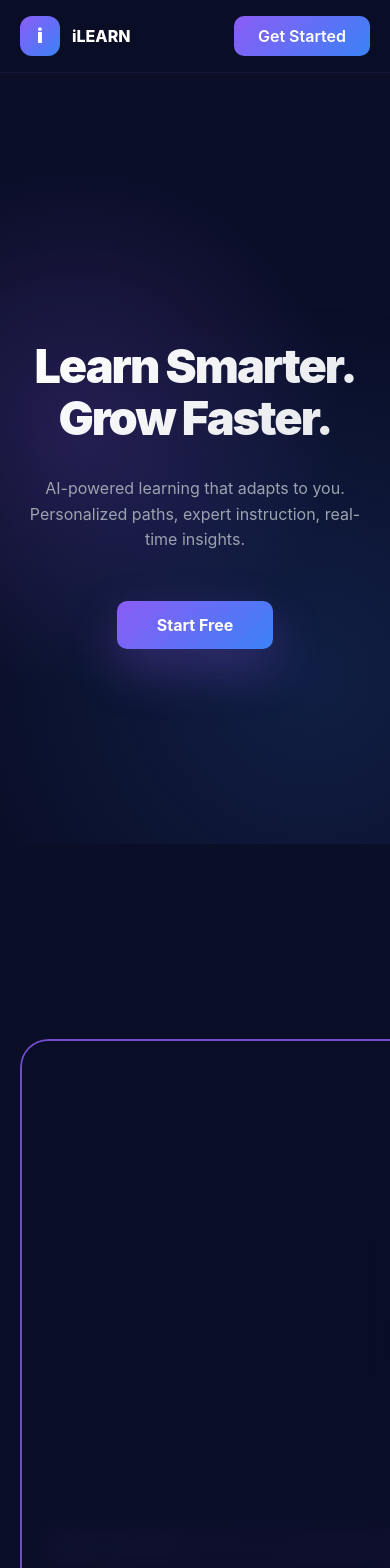
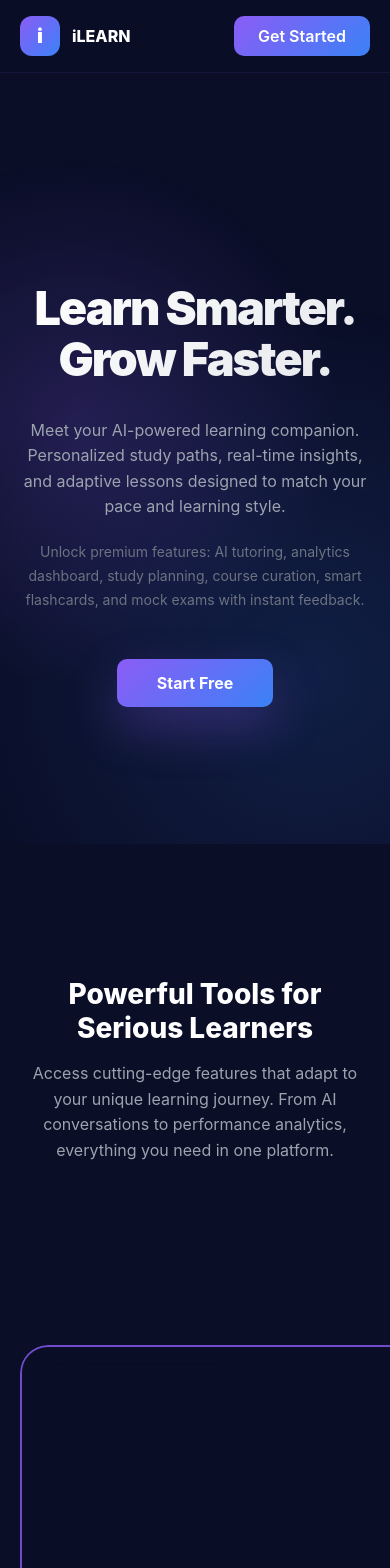
Before and after one commit to emmagreat49-glitch/ilearn-nextjs, a Next.js app: page / in a window 390 px wide. Shown: the top 1568 px of the page. Built offline with nearby package versions, Linux system fonts and the light colour scheme.

Commit message:
enhance: richer copy + 42% image opacity + better layout

```diff
--- a/app/page.tsx
+++ b/app/page.tsx
@@ -43,28 +43,37 @@ export default function HomePage() {
       <section style={{ position: 'relative', minHeight: '100vh', display: 'flex', alignItems: 'center', justifyContent: 'center', padding: '80px 20px', zIndex: 2 }}>
         <div style={{ maxWidth: '1000px', textAlign: 'center' }}>
           <h1 style={{ fontSize: 'clamp(40px, 12vw, 100px)', fontWeight: '900', lineHeight: '1.1', marginBottom: '24px', letterSpacing: '-2px', background: 'linear-gradient(135deg, #ffffff 0%, #e5e7eb 100%)', WebkitBackgroundClip: 'text', WebkitTextFillColor: 'transparent', opacity: Math.max(0, 1 - scrollY / 500) }}>Learn Smarter. Grow Faster.</h1>
-          <p style={{ fontSize: 'clamp(16px, 4vw, 20px)', color: '#9ca3af', lineHeight: '1.6', maxWidth: '600px', margin: '32px auto 48px' }}>AI-powered learning that adapts to you. Personalized paths, expert instruction, real-time insights.</p>
-          <button onClick={() => setShowLogin(true)} style={{ padding: '14px 40px', background: 'linear-gradient(135deg, #8b5cf6 0%, #3b82f6 100%)', border: 'none', borderRadius: '10px', color: 'white', fontWeight: '700', cursor: 'pointer', boxShadow: '0 20px 50px rgba(139, 92, 246, 0.3)' }}>Start Free</button>
+          <p style={{ fontSize: 'clamp(16px, 4vw, 20px)', color: '#9ca3af', lineHeight: '1.6', maxWidth: '700px', margin: '32px auto 20px' }}>Meet your AI-powered learning companion. Personalized study paths, real-time insights, and adaptive lessons designed to match your pace and learning style.</p>
+          <p style={{ fontSize: 'clamp(14px, 3.5vw, 18px)', color: '#6b7280', lineHeight: '1.7', maxWidth: '650px', margin: '0 auto 48px' }}>Unlock premium features: AI tutoring, analytics dashboard, study planning, course curation, smart flashcards, and mock exams with instant feedback.</p>
+          <button onClick={() => setShowLogin(true)} style={{ padding: '14px 40px', background: 'linear-gradient(135deg, #8b5cf6 0%, #3b82f6 100%)', border: 'none', borderRadius: '10px', color: 'white', fontWeight: '700', cursor: 'pointer', boxShadow: '0 20px 50px rgba(139, 92, 246, 0.3)', fontSize: '16px' }}>Start Free</button>
         </div>
+      </section>
+
+      <section style={{ position: 'relative', padding: '60px 20px 40px', maxWidth: '1200px', margin: '0 auto', zIndex: 2, textAlign: 'center' }}>
+        <h2 style={{ fontSize: 'clamp(28px, 6vw, 48px)', fontWeight: '800', marginBottom: '16px', color: '#fff' }}>Powerful Tools for Serious Learners</h2>
+        <p style={{ fontSize: '16px', color: '#9ca3af', maxWidth: '600px', margin: '0 auto 20px', lineHeight: '1.6' }}>Access cutting-edge features that adapt to your unique learning journey. From AI conversations to performance analytics, everything you need in one platform.</p>
       </section>
 
       <HorizontalFeaturesSection scrollY={scrollY} />
 
       <section style={{ position: 'relative', padding: '120px 20px', maxWidth: '1200px', margin: '0 auto', zIndex: 2 }}>
         <div style={{ display: 'grid', gridTemplateColumns: 'repeat(auto-fit, minmax(200px, 1fr))', gap: '60px', textAlign: 'center' }}>
-          <AnimatedCounter value={50} label="K+ Learners" suffix="K+" scrollY={scrollY} offset={2400} index={0} />
-          <AnimatedCounter value={200} label="+ Courses" suffix="+" scrollY={scrollY} offset={2400} index={1} />
-          <AnimatedCounter value={95} label="% Completion" suffix="%" scrollY={scrollY} offset={2400} index={2} />
+          <AnimatedCounter value={50} label="K+ Active Learners" suffix="K+" scrollY={scrollY} offset={2400} index={0} />
+          <AnimatedCounter value={200} label="Expert-Curated Courses" suffix="+" scrollY={scrollY} offset={2400} index={1} />
+          <AnimatedCounter value={95} label="Student Success Rate" suffix="%" scrollY={scrollY} offset={2400} index={2} />
         </div>
       </section>
 
-      <section style={{ position: 'relative', padding: '120px 20px', maxWidth: '1000px', margin: '0 auto', textAlign: 'center', zIndex: 2 }}>
-        <h2 style={{ fontSize: 'clamp(32px, 8vw, 56px)', fontWeight: '800', marginBottom: '24px', background: 'linear-gradient(135deg, #ffffff 0%, #e5e7eb 100%)', WebkitBackgroundClip: 'text', WebkitTextFillColor: 'transparent' }}>Ready to start your learning journey?</h2>
-        <p style={{ fontSize: '18px', color: '#9ca3af', marginBottom: '48px', maxWidth: '600px', margin: '0 auto 48px' }}>Join thousands of learners achieving their goals with iLEARN today.</p>
+      <section style={{ position: 'relative', padding: '100px 20px 80px', maxWidth: '1000px', margin: '0 auto', textAlign: 'center', zIndex: 2 }}>
+        <h2 style={{ fontSize: 'clamp(32px, 8vw, 56px)', fontWeight: '800', marginBottom: '20px', background: 'linear-gradient(135deg, #ffffff 0%, #e5e7eb 100%)', WebkitBackgroundClip: 'text', WebkitTextFillColor: 'transparent' }}>Ready to Transform Your Learning?</h2>
+        <p style={{ fontSize: '18px', color: '#9ca3af', marginBottom: '48px', maxWidth: '650px', margin: '0 auto 48px', lineHeight: '1.7' }}>Join thousands of students who are already accelerating their academic progress with iLEARN's intelligent learning system. Start your free trial today.</p>
         <button onClick={() => setShowLogin(true)} style={{ padding: '16px 48px', background: 'linear-gradient(135deg, #8b5cf6 0%, #3b82f6 100%)', border: 'none', borderRadius: '10px', color: 'white', fontWeight: '700', fontSize: '16px', cursor: 'pointer', boxShadow: '0 20px 50px rgba(139, 92, 246, 0.3)' }}>Start Journey</button>
       </section>
 
-      <footer style={{ padding: '40px 20px', borderTop: '1px solid rgba(139, 92, 246, 0.1)', textAlign: 'center', color: '#6b7280', fontSize: '14px', zIndex: 2, position: 'relative' }}>© 2024 iLEARN.</footer>
+      <footer style={{ padding: '40px 20px', borderTop: '1px solid rgba(139, 92, 246, 0.1)', textAlign: 'center', color: '#6b7280', fontSize: '14px', zIndex: 2, position: 'relative' }}>
+        <p style={{ margin: '0 0 12px 0' }}>© 2024 iLEARN. All rights reserved.</p>
+        <p style={{ margin: '0', color: '#4b5563' }}>Empowering learners worldwide with AI-driven education.</p>
+      </footer>
 
       {showLogin && <LoginModal showLogin={showLogin} setShowLogin={setShowLogin} username={username} setUsername={setUsername} password={password} setPassword={setPassword} handleLogin={handleLogin} />}
     </div>
@@ -112,27 +121,30 @@ function FeatureCard({ title, preview, progress, index, total }: any) {
       transform: `scale(${Math.max(0.85, 1 - Math.abs(progress * total - index) * 0.15)})`,
       transition: 'all 0.1s ease-out',
     }}>
+      {/* Image Background - MORE VISIBLE (40-45% opacity) */}
       <div style={{
         position: 'absolute',
         top: 0,
         left: 0,
         right: 0,
         bottom: 0,
-        opacity: 0.25,
+        opacity: 0.42,
       }}>
         {preview}
       </div>
 
+      {/* Overlay - Lighter to let images show through */}
       <div style={{
         position: 'absolute',
         top: 0,
         left: 0,
         right: 0,
         bottom: 0,
-        background: 'linear-gradient(135deg, rgba(10, 14, 39, 0.65) 0%, rgba(10, 14, 39, 0.6) 100%)',
+        background: 'linear-gradient(135deg, rgba(10, 14, 39, 0.55) 0%, rgba(10, 14, 39, 0.5) 100%)',
         backdropFilter: 'blur(12px)',
       }} />
 
+      {/* Border */}
       <div style={{
         position: 'absolute',
         top: 0,
@@ -145,6 +157,7 @@ function FeatureCard({ title, preview, progress, index, total }: any) {
         transition: 'border-color 0.3s',
       }} />
 
+      {/* BOLD TEXT - PRIMARY */}
       <div style={{
         position: 'relative',
         zIndex: 2,
```
